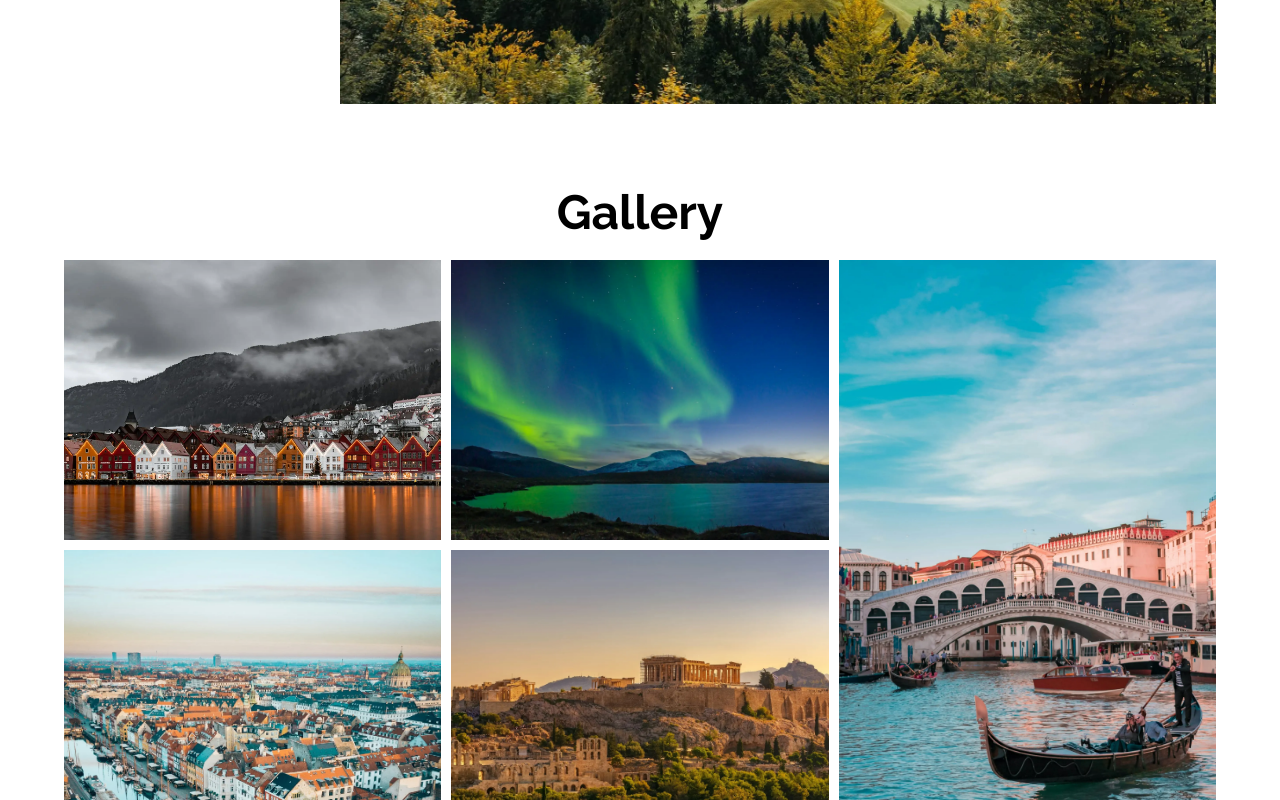
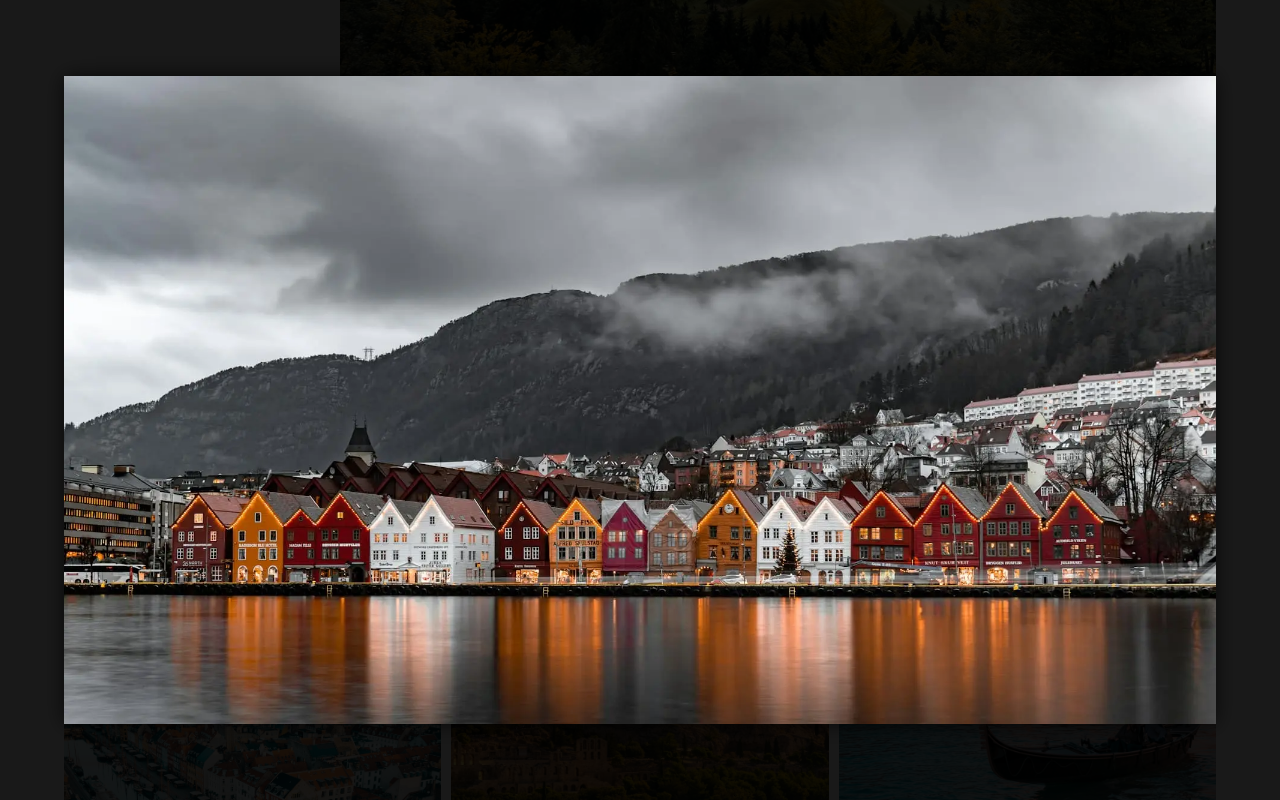
Before and after one commit to juanfrancgalvan/eurostate, a website: page index.html in a window 1280 px wide. Both pictures are taken after a click on the picture 252 px from the left and 3772 px from the top of the page. Shown: the part 3372-4172 px from the top of the page. Drawn offline with Linux system fonts and the light colour scheme; files that its build step writes are made by us from their sources; a web font is replaced by a local one.

Commit message:
modified:   build/scripts/script.min.js 	modified:   build/scripts/script.min.js.map 	modified:   build/styles/style.min.css 	modified:   build/styles/style.min.css.map 	modified:   source/scripts/script.js 	modified:   source/styles/abstracts/_mixins.scss 	modified:   source/styles/abstracts/_variables.scss 	modified:   source/styles/layout/_footer.scss 	modified:   source/styles/layout/_gallery.scss 	modified:   source/styles/layout/_header.scss 	modified:   source/styles/layout/_models.scss

```diff
--- a/source/scripts/script.js
+++ b/source/scripts/script.js
@@ -1 +1,28 @@
-console.log('funciona');
+// Seleccionar imágenes
+const images = document.querySelectorAll('.gallery__image');
+// Eventos para ampliar imágenes
+for (let image of images) { image.addEventListener('click', showImage); }
+// Mostrar imágenes
+function showImage(img) {
+  // Seleccionando los elementos
+  const body = document.querySelector('body');
+  // Creando un div con la clase overlay
+  const overlay = document.createElement('div');
+  overlay.classList.toggle('overlay');
+  // Seleccionando las imágenes para mostrarlas
+  const image = document.createElement('img');
+  // Creando la imágen
+  image.src = img.target.src;
+  image.alt = img.target.alt;
+  image.width = 300;
+  image.height = 200;
+  image.loading = 'lazy';
+  image.fetchPriority = 'high';
+  image.decoding = 'async';
+  // Enlazando al overlay la imágen
+  overlay.appendChild(image)
+  // Enlazando al body el overlay
+  body.appendChild(overlay);
+  // Eliminar el overlay apenas toque la pantalla
+  overlay.addEventListener('click', function () { overlay.remove(); })
+}
--- a/source/styles/abstracts/_mixins.scss
+++ b/source/styles/abstracts/_mixins.scss
@@ -12,8 +12,8 @@
   }
 }
 
-@mixin desktop {
-  @media only screen and (max-width: #{var.$desktop}) {
+@mixin laptop {
+  @media only screen and (max-width: #{var.$laptop}) {
     @content;
   }
 }
--- a/source/styles/abstracts/_variables.scss
+++ b/source/styles/abstracts/_variables.scss
@@ -6,4 +6,4 @@ $fontPrimary: 'Raleway', sans-serif;
 
 $phone: 576px;
 $tablet: 768px;
-$desktop: 992px;
+$laptop: 992px;
--- a/source/styles/layout/_footer.scss
+++ b/source/styles/layout/_footer.scss
@@ -14,7 +14,7 @@
   text-align: center;
   color: var.$white;
 
-  @include mix.phone {
+  @include mix.tablet {
     background-attachment: scroll;
   }
 }
--- a/source/styles/layout/_gallery.scss
+++ b/source/styles/layout/_gallery.scss
@@ -45,15 +45,34 @@
   }
 }
 
-@media only screen and (width <=576px) {
-  .gallery__image:nth-child(6) {
+.gallery__image:nth-child(6) {
+  grid-column: 3/4;
+  grid-row: 1/3;
+
+  @include mix.phone {
     grid-row: 2/4;
   }
 }
 
-@media only screen and (width >=768px) {
-  .gallery__image:nth-child(6) {
-    grid-column: 3/4;
-    grid-row: 1/3;
+.overlay {
+  display: flex;
+  flex-direction: column;
+  justify-content: center;
+  align-items: center;
+  background-color: rgba(0, 0, 0, .9);
+  position: fixed;
+  bottom: 0;
+  left: 0;
+  right: 0;
+  top: 0;
+
+  img {
+    display: block;
+    max-width: 90vw;
+    max-height: 90vh;
+    width: auto;
+    height: auto;
+    object-fit: contain;
+    box-shadow: 0 0 20px rgba(0,0,0,0.7);
   }
 }
--- a/source/styles/layout/_header.scss
+++ b/source/styles/layout/_header.scss
@@ -12,7 +12,7 @@
   right: 0;
   padding: 50px 100px;
 
-  @include mix.desktop {
+  @include mix.laptop {
     padding: 50px 20px;
   }
 
--- a/source/styles/layout/_models.scss
+++ b/source/styles/layout/_models.scss
@@ -15,7 +15,7 @@
   background-size: contain;
   margin-bottom: 60px;
 
-  @include mix.desktop {
+  @include mix.laptop {
     grid-template-rows: unset;
   }
 
```
Also changed, not shown: build/scripts/script.min.js, build/styles/style.min.css, 2 other files.
